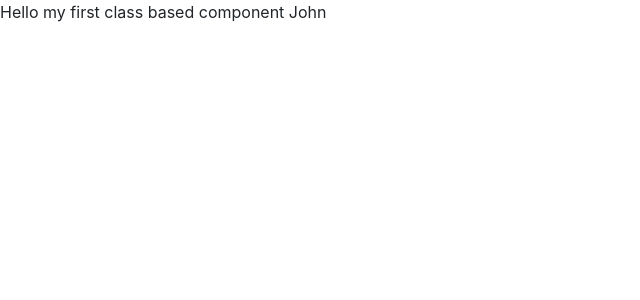
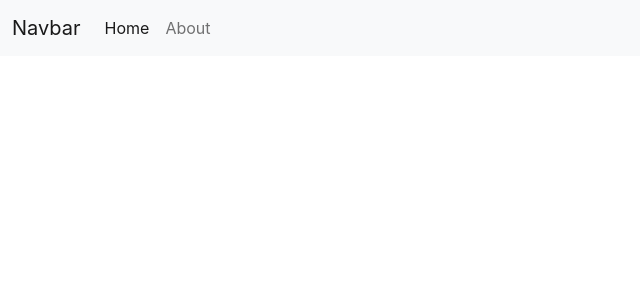
Before and after one commit to arnabmitra471/newsappReact, a React (Create React App) app: page / in a window 1280 px wide. Shown: the top 300 px of the page, without its empty margins (0-640 px from the left). Built offline with nearby package versions, Linux system fonts and the light colour scheme.

Commit message:
Created a proper navbar in the news app

```diff
--- a/src/App.js
+++ b/src/App.js
@@ -1,12 +1,12 @@
 import './App.css';
 import React, { Component } from 'react'
+import Navbar from './components/Navbar';
 
 export default class App extends Component {
-  c = "John";
   render() {
     return (
       <div>
-        Hello my first class based component {this.c}
+          <Navbar/>
       </div>
     )
   }
--- a/src/components/Navbar.js
+++ b/src/components/Navbar.js
@@ -0,0 +1,29 @@
+import React, { Component } from 'react'
+
+export default class Navbar extends Component {
+    render() {
+        return (
+            <div>
+                <nav className="navbar navbar-expand-lg navbar-light bg-light">
+                    <div className="container-fluid">
+                        <a className="navbar-brand" href="/">Navbar</a>
+                        <button className="navbar-toggler" type="button" data-bs-toggle="collapse" data-bs-target="#navbarSupportedContent" aria-controls="navbarSupportedContent" aria-expanded="false" aria-label="Toggle navigation">
+                            <span className="navbar-toggler-icon"></span>
+                        </button>
+                        <div className="collapse navbar-collapse" id="navbarSupportedContent">
+                            <ul className="navbar-nav me-auto mb-2 mb-lg-0">
+                                <li className="nav-item">
+                                    <a className="nav-link active" aria-current="page" href="/">Home</a>
+                                </li>
+                                <li className="nav-item">
+                                    <a className="nav-link" href="/">About</a>
+                                </li>
+
+                            </ul>
+                        </div>
+                    </div>
+                </nav>
+            </div>
+        )
+    }
+}
```
